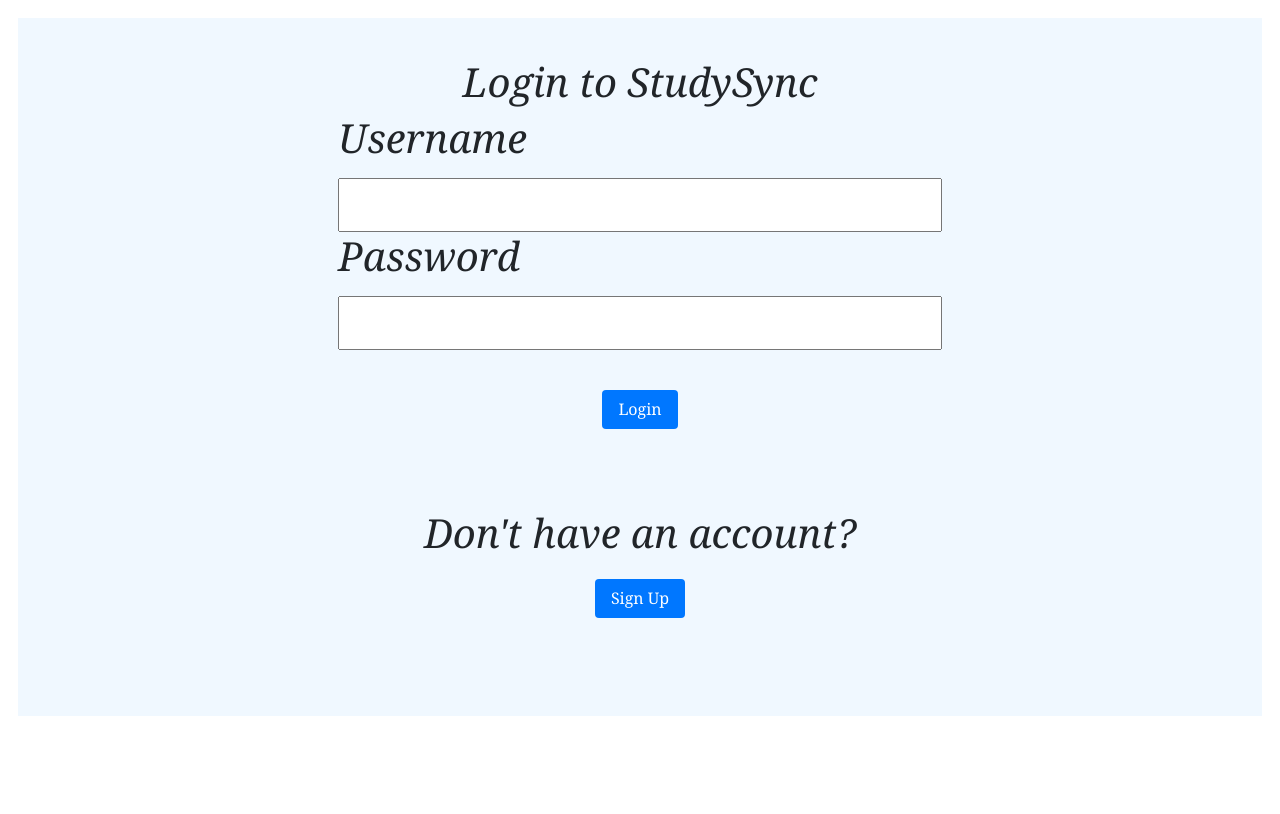
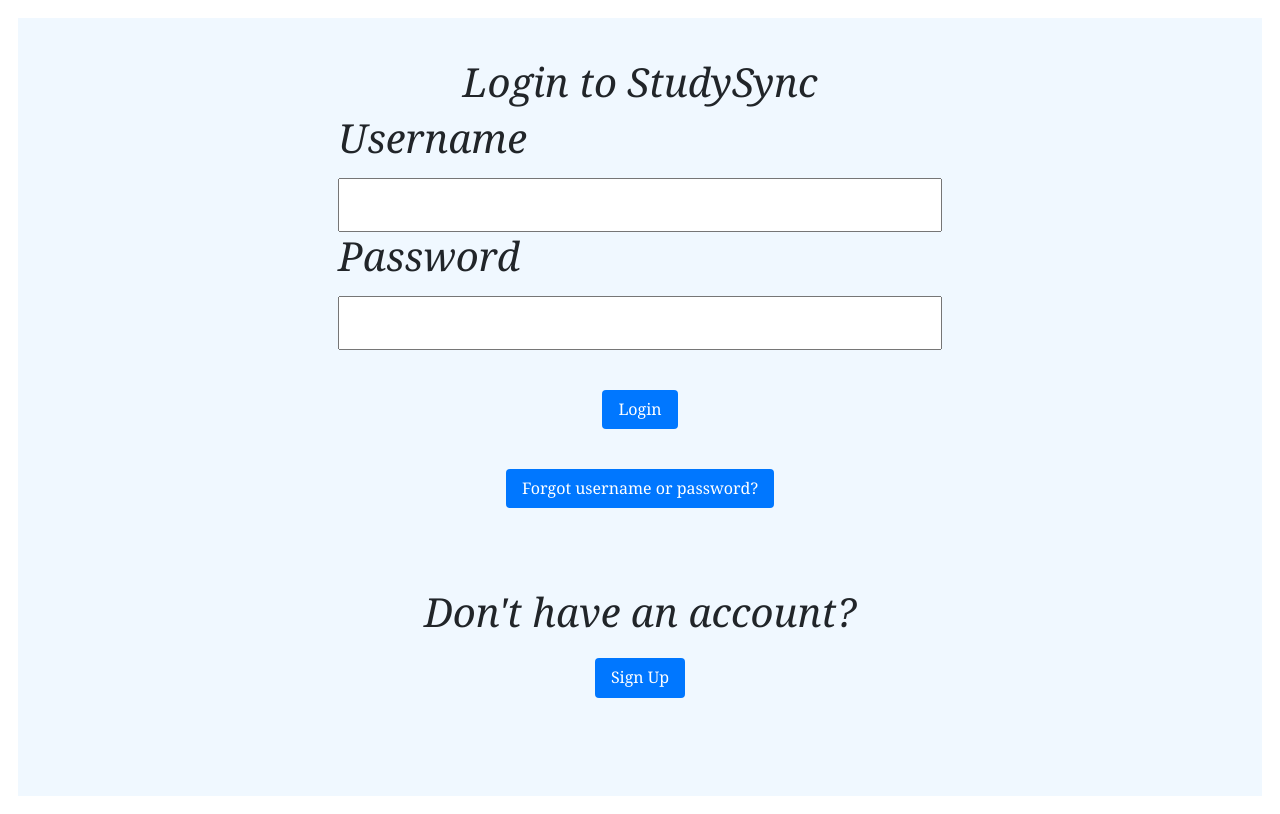
Before and after one commit to myCoalSmells/study_sync, a React (Create React App) app: page /login in a window 1280 px wide. Built offline with nearby package versions, Linux system fonts and the light colour scheme.

Commit message:
add forgot password/username button

```diff
--- a/src/LoginPage.js
+++ b/src/LoginPage.js
@@ -43,6 +43,9 @@
             <div className={LPMod.container}>
                 <button type="submit">Login</button>
             </div>
+            <div className={LPMod.container}>
+                <button type="submit">Forgot username or password?</button>
+            </div>
             <div className={LPMod.login}>
                 <h1>Don't have an account?</h1>
                 <Link to="/signup">
```
